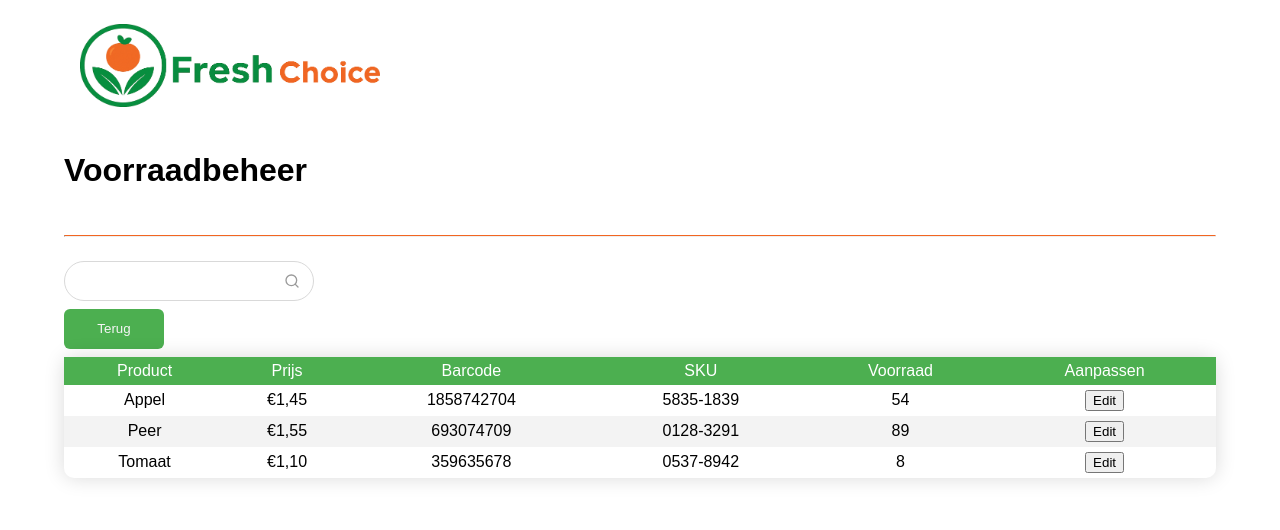
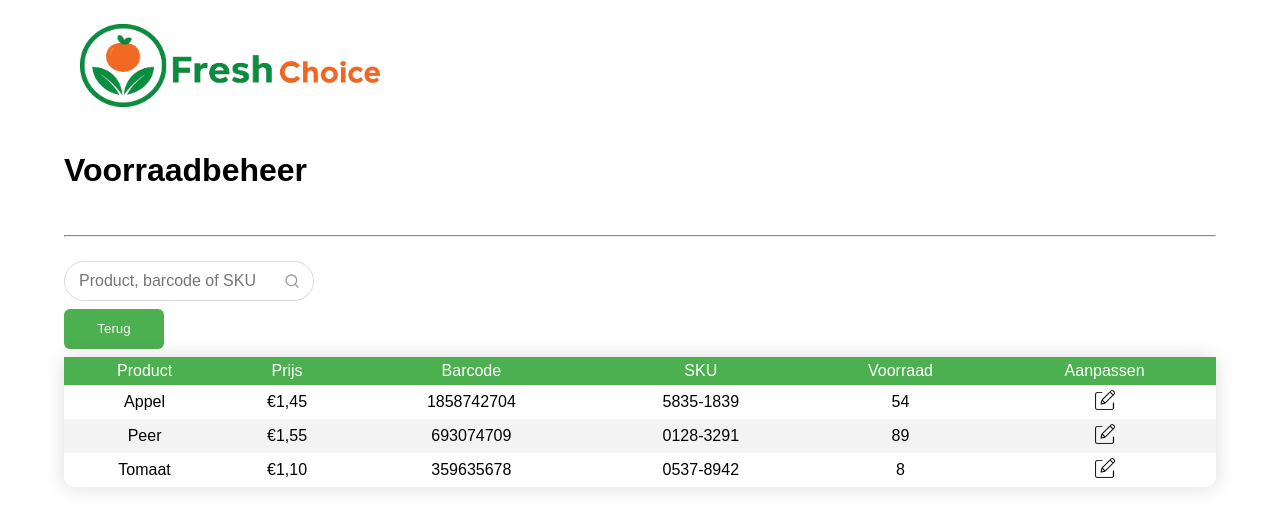
Before and after one commit to Marijn-Deijnen/FreshChoice, a React (Vite) app in the folder frontend/: page / in a window 1280 px wide. Both pictures are taken after a click on the button "Voorraadbeheer". Shown: the top 530 px of the page. Built offline with nearby package versions, Linux system fonts and the light colour scheme.

Commit message:
Changed searchbox and edit button

```diff
--- a/frontend/src/components/Modal.css
+++ b/frontend/src/components/Modal.css
@@ -1,17 +1,27 @@
 .modal-overlay {
-    position: fixed;
+    position: absolute;
     display: flex;
+    top: 200px;
+    left: 20%;
     align-items: center;
     justify-items: center;
+    width: 80%;
 }
 .modal-content{
     background: #fff;
-    width: min(600px, 100%);
+    align-items: center;
+    justify-items: center;
+    width: min(1000px, 100%);
     border-radius: 10px;
     box-shadow: 0 10px 30px rgba(0, 0, 0, 0.25);
     padding: 24px;
     position: relative;
     max-height: 90vh;
     overflow: auto;
+    text-align: center;
 
 }
+.editbutton{
+    width: 20px;
+    cursor: pointer;
+}
--- a/frontend/src/pages/Voorraad.jsx
+++ b/frontend/src/pages/Voorraad.jsx
@@ -24,7 +24,7 @@ const Voorraad = ({ setPage }) => {
       <Logo />
       <h1>Voorraadbeheer</h1>
       <Separator variant="vertical" />
-      <SearchBox size="big" value={textValue} onChange={(e) => setTextValue(e.target.value)}/>
+      <SearchBox size="big" value={textValue} placeholder="Product, barcode of SKU" onChange={(e) => setTextValue(e.target.value)}/>
       <Button onClick={() => setPage("home")} size="small" label="Terug" />
     <Table>
   <thead>
@@ -47,7 +47,7 @@ const Voorraad = ({ setPage }) => {
         <td>{row.sku}</td>
         <td>{row.voorraad}</td>
         <td>
-          <button onClick={() => handleEdit(row.product, row.prijs, row.barcode, row.sku, row.voorraad)}>Edit</button>
+          <img className="editbutton" onClick={() => handleEdit(row.product, row.prijs, row.barcode, row.sku, row.voorraad)}src="../assets/edit.png" alt="Edit" />
         </td>
       </tr>
     ))}
@@ -64,6 +64,7 @@ const Voorraad = ({ setPage }) => {
         <p>Voorraad: <Textbox value={selectedvoorraad}/></p>
 
         <Button label="Annuleren" onClick={() => setIsModalOpen(false)} />
+        <Button label="Opslaan" onClick={() => setIsModalOpen(false)} />
       </div>
       </Modal>
       </div>
```
Also changed, not shown: frontend/assets/edit.png (added).
